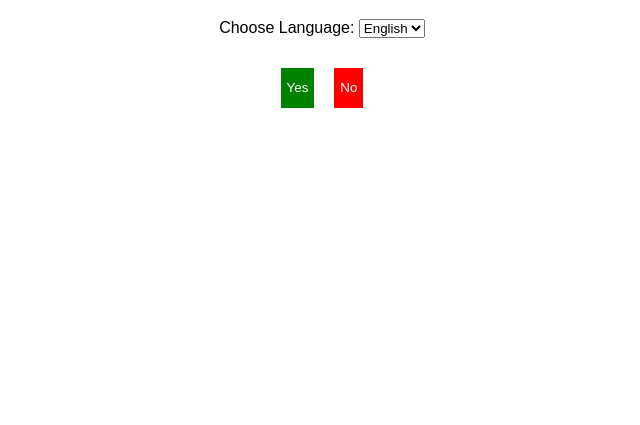
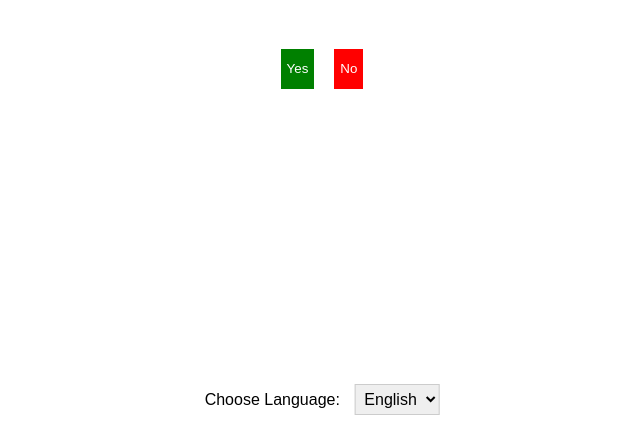
Before and after one commit to Aayush-683/will-you-be-my-valentine, a plain HTML site: page index.html in a window 1280 px wide. Shown: the part 375-800 px from the top of the page, without its empty margins (318-958 px from the left). Drawn offline with Linux system fonts and the light colour scheme.

Commit message:
Update style.css
Added css for language selector

```diff
--- a/public/css/style.css
+++ b/public/css/style.css
@@ -80,4 +80,23 @@ body {
     }
 }
 
+.language-selector {
+  font-family: Arial, sans-serif;
+  position: fixed;
+  bottom: 10px;
+  left: 50%;
+  transform: translateX(-50%);
+}
+
+.language-selector label {
+  margin-right: 10px;
+}
+
+.language-selector select {
+  padding: 5px;
+  border: 1px solid #ccc;
+  border-radius: 0; /* Remove rounded borders */
+  font-size: 16px;
+}
+
 /* Path: /js/script.js */
```
